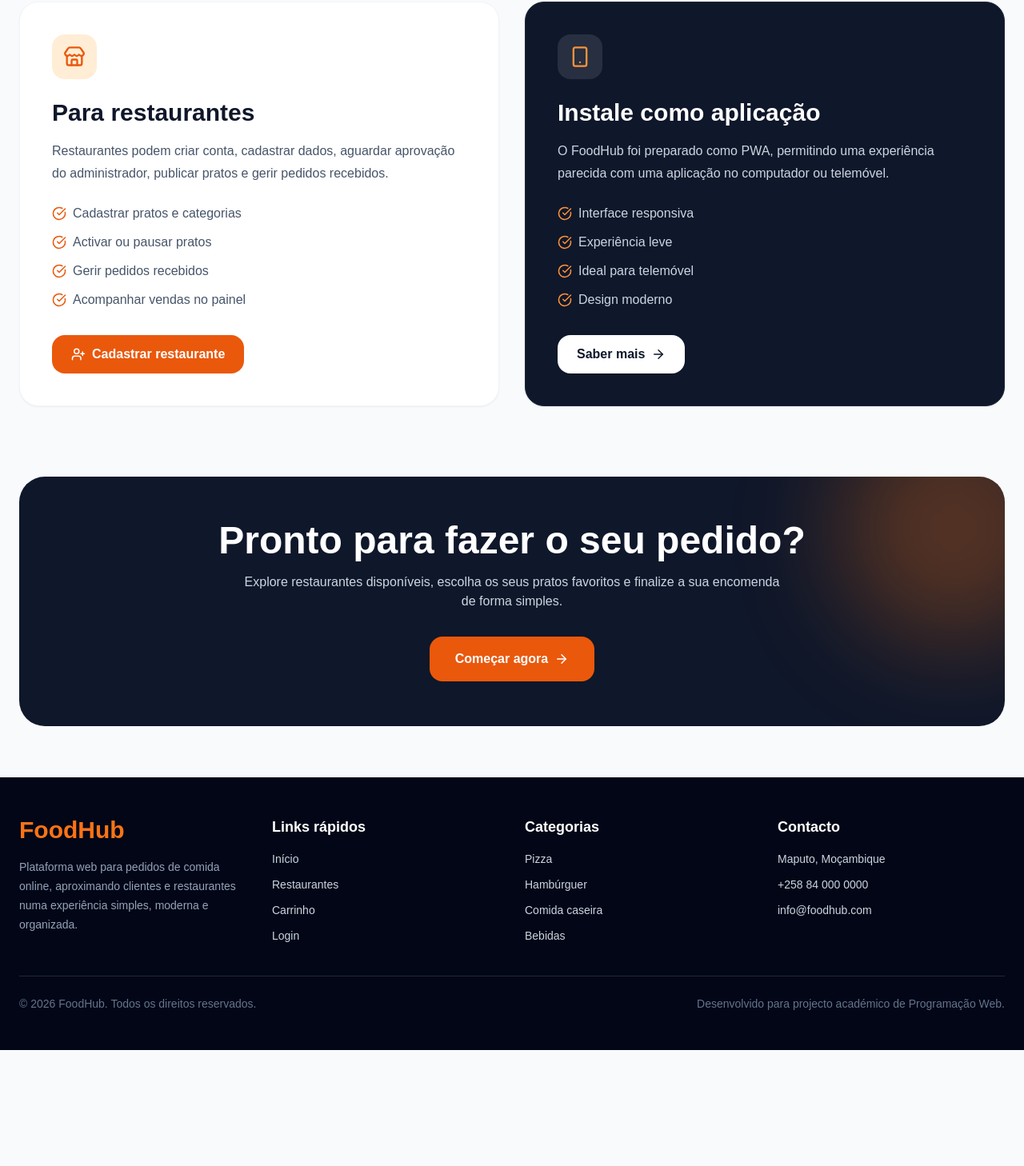
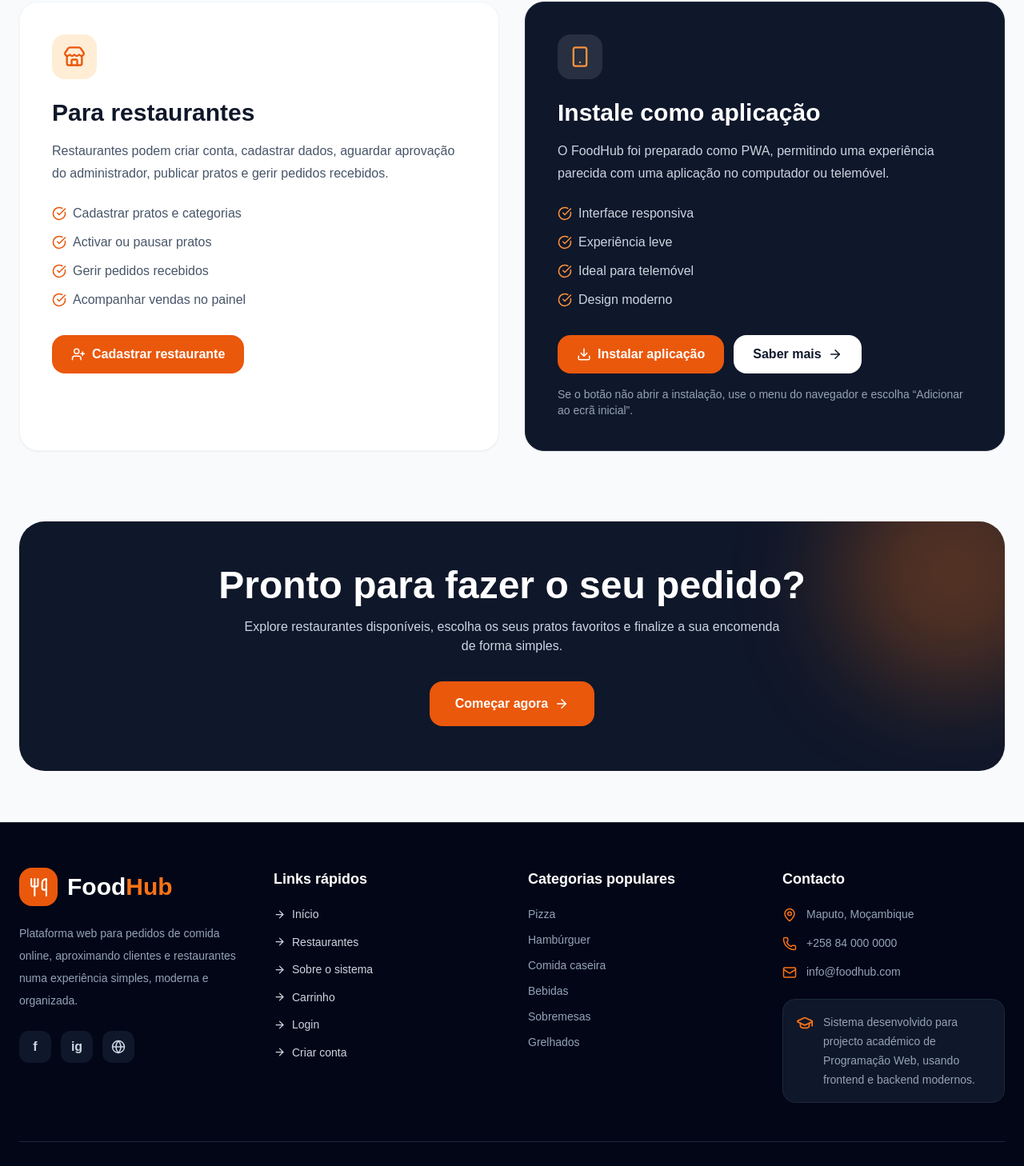
Before and after one commit to Helder43533/foodhub, a React (Vite) app in the folder frontend/: page / in a window 1280 px wide. Shown: the part 2262-3720 px from the top of the page at 80% size. Before the commit the page ends 3575 px from the top, so only its background shows below. Built offline with nearby package versions, Linux system fonts and the light colour scheme; no server answers.

Commit message:
melhorar configuracao PWA

```diff
--- a/frontend/dev-dist/sw.js
+++ b/frontend/dev-dist/sw.js
@@ -81,7 +81,7 @@ define(['./workbox-7e5eb42b'], (function (workbox) { 'use strict';
     "revision": "3ca0b8505b4bec776b69afdba2768812"
   }, {
     "url": "index.html",
-    "revision": "0.uqquc734nlg"
+    "revision": "0.vaqrjob7b44"
   }], {});
   workbox.cleanupOutdatedCaches();
   workbox.registerRoute(new workbox.NavigationRoute(workbox.createHandlerBoundToURL("index.html"), {
--- a/frontend/src/components/Footer.jsx
+++ b/frontend/src/components/Footer.jsx
@@ -1,76 +1,193 @@
 import { Link } from "react-router-dom";
+import {
+  Utensils,
+  MapPin,
+  Phone,
+  Mail,
+  ArrowRight,
+  GraduationCap,
+  Heart,
+  Globe
+} from "lucide-react";
 
 function Footer() {
+  const currentYear = new Date().getFullYear();
+
   return (
-    <footer className="bg-slate-950 text-slate-300">
-      <div className="max-w-7xl mx-auto px-6 py-12">
-        <div className="grid md:grid-cols-4 gap-8">
+    <footer className="bg-slate-950 text-slate-300 border-t border-slate-800">
+      <div className="max-w-7xl mx-auto px-6 py-14">
+        <div className="grid md:grid-cols-2 lg:grid-cols-4 gap-10">
           <div>
-            <h2 className="text-3xl font-extrabold text-orange-500">
-              FoodHub
-            </h2>
+            <Link to="/" className="inline-flex items-center gap-3">
+              <div className="w-12 h-12 rounded-2xl bg-orange-600 text-white flex items-center justify-center">
+                <Utensils size={25} />
+              </div>
 
-            <p className="mt-4 text-sm text-slate-400 leading-6">
+              <h2 className="text-3xl font-extrabold text-white">
+                Food<span className="text-orange-500">Hub</span>
+              </h2>
+            </Link>
+
+            <p className="mt-5 text-sm text-slate-400 leading-7">
               Plataforma web para pedidos de comida online, aproximando clientes
               e restaurantes numa experiência simples, moderna e organizada.
             </p>
+
+            <div className="mt-6 flex items-center gap-3">
+              <a
+                href="#"
+                className="w-10 h-10 rounded-xl bg-slate-900 hover:bg-orange-600 text-slate-300 hover:text-white flex items-center justify-center transition font-bold"
+                title="Facebook"
+              >
+                f
+              </a>
+
+              <a
+                href="#"
+                className="w-10 h-10 rounded-xl bg-slate-900 hover:bg-orange-600 text-slate-300 hover:text-white flex items-center justify-center transition font-bold"
+                title="Instagram"
+              >
+                ig
+              </a>
+
+              <a
+                href="https://github.com/Helder43533/foodhub"
+                target="_blank"
+                rel="noreferrer"
+                className="w-10 h-10 rounded-xl bg-slate-900 hover:bg-orange-600 text-slate-300 hover:text-white flex items-center justify-center transition"
+                title="GitHub"
+              >
+                <Globe size={18} />
+              </a>
+            </div>
           </div>
 
           <div>
-            <h3 className="text-white font-bold text-lg">Links rápidos</h3>
+            <h3 className="text-white font-extrabold text-lg">
+              Links rápidos
+            </h3>
 
-            <ul className="mt-4 space-y-3 text-sm">
+            <ul className="mt-5 space-y-3 text-sm">
               <li>
-                <Link to="/" className="hover:text-orange-500">
+                <Link
+                  to="/"
+                  className="inline-flex items-center gap-2 hover:text-orange-500 transition"
+                >
+                  <ArrowRight size={15} />
                   Início
                 </Link>
               </li>
 
               <li>
-                <Link to="/restaurants" className="hover:text-orange-500">
+                <Link
+                  to="/restaurants"
+                  className="inline-flex items-center gap-2 hover:text-orange-500 transition"
+                >
+                  <ArrowRight size={15} />
                   Restaurantes
                 </Link>
               </li>
 
               <li>
-                <Link to="/cart" className="hover:text-orange-500">
+                <Link
+                  to="/about"
+                  className="inline-flex items-center gap-2 hover:text-orange-500 transition"
+                >
+                  <ArrowRight size={15} />
+                  Sobre o sistema
+                </Link>
+              </li>
+
+              <li>
+                <Link
+                  to="/cart"
+                  className="inline-flex items-center gap-2 hover:text-orange-500 transition"
+                >
+                  <ArrowRight size={15} />
                   Carrinho
                 </Link>
               </li>
 
               <li>
-                <Link to="/login" className="hover:text-orange-500">
+                <Link
+                  to="/login"
+                  className="inline-flex items-center gap-2 hover:text-orange-500 transition"
+                >
+                  <ArrowRight size={15} />
                   Login
+                </Link>
+              </li>
+
+              <li>
+                <Link
+                  to="/register"
+                  className="inline-flex items-center gap-2 hover:text-orange-500 transition"
+                >
+                  <ArrowRight size={15} />
+                  Criar conta
                 </Link>
               </li>
             </ul>
           </div>
 
           <div>
-            <h3 className="text-white font-bold text-lg">Categorias</h3>
+            <h3 className="text-white font-extrabold text-lg">
+              Categorias populares
+            </h3>
 
-            <ul className="mt-4 space-y-3 text-sm">
+            <ul className="mt-5 space-y-3 text-sm text-slate-400">
               <li>Pizza</li>
               <li>Hambúrguer</li>
               <li>Comida caseira</li>
               <li>Bebidas</li>
+              <li>Sobremesas</li>
+              <li>Grelhados</li>
             </ul>
           </div>
 
           <div>
-            <h3 className="text-white font-bold text-lg">Contacto</h3>
+            <h3 className="text-white font-extrabold text-lg">Contacto</h3>
 
-            <ul className="mt-4 space-y-3 text-sm">
-              <li>Maputo, Moçambique</li>
-              <li>+258 84 000 0000</li>
-              <li>info@foodhub.com</li>
+            <ul className="mt-5 space-y-4 text-sm text-slate-400">
+              <li className="flex items-start gap-3">
+                <MapPin size={18} className="text-orange-500 shrink-0 mt-0.5" />
+                <span>Maputo, Moçambique</span>
+              </li>
+
+              <li className="flex items-start gap-3">
+                <Phone size={18} className="text-orange-500 shrink-0 mt-0.5" />
+                <span>+258 84 000 0000</span>
+              </li>
+
+              <li className="flex items-start gap-3">
+                <Mail size={18} className="text-orange-500 shrink-0 mt-0.5" />
+                <span>info@foodhub.com</span>
+              </li>
             </ul>
+
+            <div className="mt-6 bg-slate-900 rounded-2xl p-4 border border-slate-800">
+              <div className="flex items-start gap-3">
+                <GraduationCap
+                  size={22}
+                  className="text-orange-500 shrink-0 mt-0.5"
+                />
+
+                <p className="text-sm text-slate-400 leading-6">
+                  Sistema desenvolvido para projecto académico de Programação
+                  Web, usando frontend e backend modernos.
+                </p>
+              </div>
+            </div>
           </div>
         </div>
 
-        <div className="mt-10 pt-6 border-t border-slate-800 text-sm text-slate-500 flex flex-col md:flex-row justify-between gap-3">
-          <p>© {new Date().getFullYear()} FoodHub. Todos os direitos reservados.</p>
-          <p>Desenvolvido para projecto académico de Programação Web.</p>
+        <div className="mt-12 pt-7 border-t border-slate-800 flex flex-col md:flex-row justify-between gap-4 text-sm text-slate-500">
+          <p>© {currentYear} FoodHub. Todos os direitos reservados.</p>
+
+          <p className="flex items-center gap-2">
+            Desenvolvido com <Heart size={15} className="text-orange-500" />{" "}
+            para projecto académico.
+          </p>
         </div>
       </div>
     </footer>
--- a/frontend/src/pages/Home.jsx
+++ b/frontend/src/pages/Home.jsx
@@ -8,11 +8,11 @@ import {
   Star,
   Store,
   ShoppingCart,
-  PackageCheck,
   Utensils,
   Smartphone,
   CheckCircle,
-  UserPlus
+  UserPlus,
+  Download
 } from "lucide-react";
 import toast from "react-hot-toast";
 import api from "../services/api";
@@ -78,6 +78,10 @@ function Home() {
   const [popularDishes, setPopularDishes] = useState([]);
   const [loadingDishes, setLoadingDishes] = useState(true);
 
+  const [deferredPrompt, setDeferredPrompt] = useState(null);
+  const [canInstall, setCanInstall] = useState(false);
+  const [isInstalled, setIsInstalled] = useState(false);
+
   useEffect(() => {
     const interval = setInterval(() => {
       setCurrentSlide((prev) => (prev + 1) % slides.length);
@@ -107,9 +111,7 @@ function Home() {
             }))
         );
 
-        const selectedDishes = allDishes.slice(0, 3);
-
-        setPopularDishes(selectedDishes);
+        setPopularDishes(allDishes.slice(0, 3));
       } catch (err) {
         setPopularDishes([]);
       } finally {
@@ -118,6 +120,40 @@ function Home() {
     }
 
     loadPopularDishes();
+  }, []);
+
+  useEffect(() => {
+    const isStandalone =
+      window.matchMedia("(display-mode: standalone)").matches ||
+      window.navigator.standalone === true;
+
+    if (isStandalone) {
+      setIsInstalled(true);
+    }
+
+    const handleBeforeInstallPrompt = (event) => {
+      event.preventDefault();
+      setDeferredPrompt(event);
+      setCanInstall(true);
+    };
+
+    const handleAppInstalled = () => {
+      setIsInstalled(true);
+      setCanInstall(false);
+      setDeferredPrompt(null);
+      toast.success("FoodHub instalado com sucesso.");
+    };
+
+    window.addEventListener("beforeinstallprompt", handleBeforeInstallPrompt);
+    window.addEventListener("appinstalled", handleAppInstalled);
+
+    return () => {
+      window.removeEventListener(
+        "beforeinstallprompt",
+        handleBeforeInstallPrompt
+      );
+      window.removeEventListener("appinstalled", handleAppInstalled);
+    };
   }, []);
 
   const slide = slides[currentSlide];
@@ -199,6 +235,33 @@ function Home() {
     }
 
     toast.success(result?.message || "Prato adicionado ao carrinho.");
+  };
+
+  const handleInstallApp = async () => {
+    if (isInstalled) {
+      toast.success("A aplicação já está instalada neste dispositivo.");
+      return;
+    }
+
+    if (!deferredPrompt) {
+      toast.error(
+        "A instalação automática ainda não está disponível. No telemóvel, use o menu do navegador e escolha 'Adicionar ao ecrã inicial'."
+      );
+      return;
+    }
+
+    deferredPrompt.prompt();
+
+    const choiceResult = await deferredPrompt.userChoice;
+
+    if (choiceResult.outcome === "accepted") {
+      toast.success("A instalar o FoodHub...");
+    } else {
+      toast("Instalação cancelada.");
+    }
+
+    setDeferredPrompt(null);
+    setCanInstall(false);
   };
 
   return (
@@ -422,61 +485,45 @@ function Home() {
             </div>
 
             <div className="mt-10 grid md:grid-cols-4 gap-6">
-              <div className="bg-slate-50 dark:bg-slate-800 p-6 rounded-3xl">
+              {[
+                {
+                  number: "1",
+                  title: "Escolha o restaurante",
+                  text: "Veja restaurantes parceiros e escolha onde deseja comprar."
+                },
+                {
+                  number: "2",
+                  title: "Selecione os pratos",
+                  text: "Pesquise, filtre, veja preços e adicione pratos ao carrinho."
+                },
+                {
+                  number: "3",
+                  title: "Confirme o pedido",
+                  text: "Informe endereço, pagamento e confirme a encomenda."
+                },
+                {
+                  number: "4",
+                  title: "Acompanhe o estado",
+                  text: "Consulte os seus pedidos abertos e finalizados."
+                }
+              ].map((step) => (
+                <div
+                  key={step.number}
+                  className="bg-slate-50 dark:bg-slate-800 p-6 rounded-3xl"
+                >
                   <div className="w-14 h-14 rounded-2xl bg-orange-600 text-white flex items-center justify-center font-extrabold text-xl">
-                  1
+                    {step.number}
                   </div>
 
                   <h3 className="mt-5 text-xl font-bold text-slate-900 dark:text-white">
-                  Escolha o restaurante
+                    {step.title}
                   </h3>
 
                   <p className="mt-2 text-slate-600 dark:text-slate-300">
-                  Veja restaurantes parceiros e escolha onde deseja comprar.
+                    {step.text}
                   </p>
                 </div>
-
-              <div className="bg-slate-50 dark:bg-slate-800 p-6 rounded-3xl">
-                <div className="w-14 h-14 rounded-2xl bg-orange-600 text-white flex items-center justify-center font-extrabold text-xl">
-                  2
-                </div>
-
-                <h3 className="mt-5 text-xl font-bold text-slate-900 dark:text-white">
-                  Selecione os pratos
-                </h3>
-
-                <p className="mt-2 text-slate-600 dark:text-slate-300">
-                  Pesquise, filtre, veja preços e adicione pratos ao carrinho.
-                </p>
-              </div>
-
-              <div className="bg-slate-50 dark:bg-slate-800 p-6 rounded-3xl">
-                <div className="w-14 h-14 rounded-2xl bg-orange-600 text-white flex items-center justify-center font-extrabold text-xl">
-                  3
-                </div>
-
-                <h3 className="mt-5 text-xl font-bold text-slate-900 dark:text-white">
-                  Confirme o pedido
-                </h3>
-
-                <p className="mt-2 text-slate-600 dark:text-slate-300">
-                  Informe endereço, pagamento e confirme a encomenda.
-                </p>
-              </div>
-
-              <div className="bg-slate-50 dark:bg-slate-800 p-6 rounded-3xl">
-                <div className="w-14 h-14 rounded-2xl bg-orange-600 text-white flex items-center justify-center font-extrabold text-xl">
-                  4
-                </div>
-
-                <h3 className="mt-5 text-xl font-bold text-slate-900 dark:text-white">
-                  Acompanhe o estado
-                </h3>
-
-                <p className="mt-2 text-slate-600 dark:text-slate-300">
-                  Consulte os seus pedidos abertos e finalizados.
-                </p>
-              </div>
+              ))}
             </div>
           </div>
         </section>
@@ -603,13 +650,32 @@ function Home() {
                 ))}
               </div>
 
+              <div className="mt-8 flex flex-col sm:flex-row gap-3">
+                <button
+                  type="button"
+                  onClick={handleInstallApp}
+                  disabled={isInstalled}
+                  className="inline-flex items-center justify-center gap-2 bg-orange-600 text-white px-6 py-3 rounded-2xl hover:bg-orange-700 disabled:opacity-60 disabled:cursor-not-allowed font-bold"
+                >
+                  <Download size={18} />
+                  {isInstalled ? "Aplicação instalada" : "Instalar aplicação"}
+                </button>
+
                 <Link
                   to="/about"
-                className="mt-8 inline-flex items-center gap-2 bg-white text-slate-900 px-6 py-3 rounded-2xl hover:bg-slate-100 font-bold"
+                  className="inline-flex items-center justify-center gap-2 bg-white text-slate-900 px-6 py-3 rounded-2xl hover:bg-slate-100 font-bold"
                 >
                   Saber mais
                   <ArrowRight size={18} />
                 </Link>
+              </div>
+
+              {!canInstall && !isInstalled && (
+                <p className="mt-4 text-sm text-slate-400">
+                  Se o botão não abrir a instalação, use o menu do navegador e
+                  escolha “Adicionar ao ecrã inicial”.
+                </p>
+              )}
             </div>
           </div>
         </section>
--- a/frontend/vite.config.js
+++ b/frontend/vite.config.js
@@ -5,37 +5,62 @@ import { VitePWA } from "vite-plugin-pwa";
 export default defineConfig({
   plugins: [
     react(),
+
     VitePWA({
       registerType: "autoUpdate",
+      includeAssets: [
+        "favicon.ico",
+        "icons/icon-192.png",
+        "icons/icon-512.png"
+      ],
 
       manifest: {
         name: "FoodHub - Sistema de Pedidos de Comida",
         short_name: "FoodHub",
         description:
-          "Sistema web para venda de refeições em restaurantes, com pedidos online e gestão de pratos.",
+          "Sistema web para pedidos de comida online, gestão de restaurantes, pratos e encomendas.",
         theme_color: "#ea580c",
-        background_color: "#f8fafc",
+        background_color: "#0f172a",
         display: "standalone",
         orientation: "portrait",
         start_url: "/",
         scope: "/",
+        lang: "pt-MZ",
+        categories: ["food", "shopping", "productivity"],
 
         icons: [
           {
             src: "/icons/icon-192.png",
             sizes: "192x192",
-            type: "image/png"
+            type: "image/png",
+            purpose: "any"
+          },
+          {
+            src: "/icons/icon-192.png",
+            sizes: "192x192",
+            type: "image/png",
+            purpose: "maskable"
           },
           {
             src: "/icons/icon-512.png",
             sizes: "512x512",
-            type: "image/png"
+            type: "image/png",
+            purpose: "any"
+          },
+          {
+            src: "/icons/icon-512.png",
+            sizes: "512x512",
+            type: "image/png",
+            purpose: "maskable"
           }
         ]
       },
 
       workbox: {
-        globPatterns: ["**/*.{js,css,html,ico,png,svg,jpg,jpeg,webp}"]
+        globPatterns: ["**/*.{js,css,html,ico,png,svg,jpg,jpeg,webp}"],
+        cleanupOutdatedCaches: true,
+        clientsClaim: true,
+        skipWaiting: true
       },
 
       devOptions: {
```
Also changed, not shown: frontend/public/icons/icon-192.png, frontend/public/icons/icon-512.png. Lines whose indentation alone changed are shown as unchanged.
